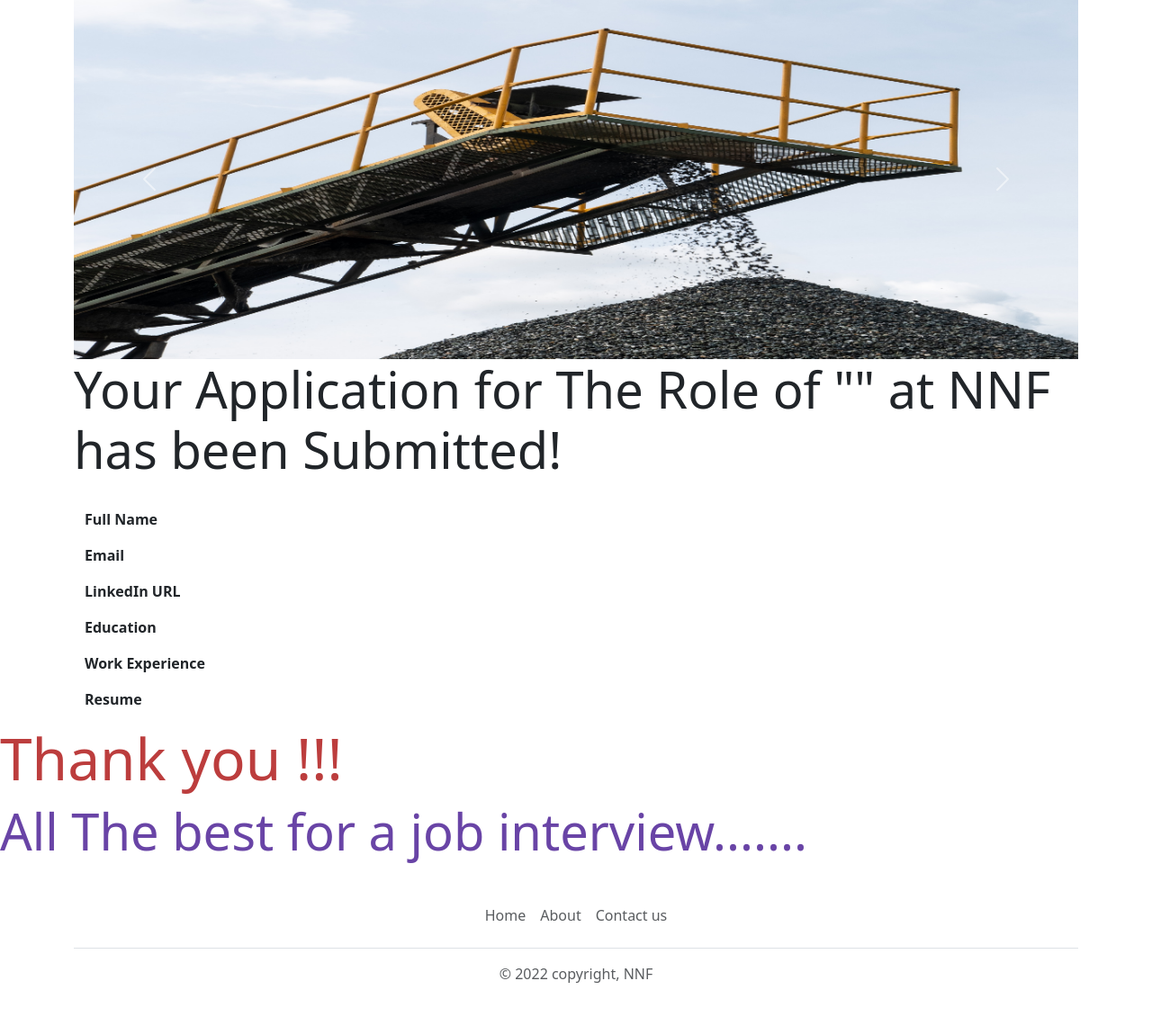
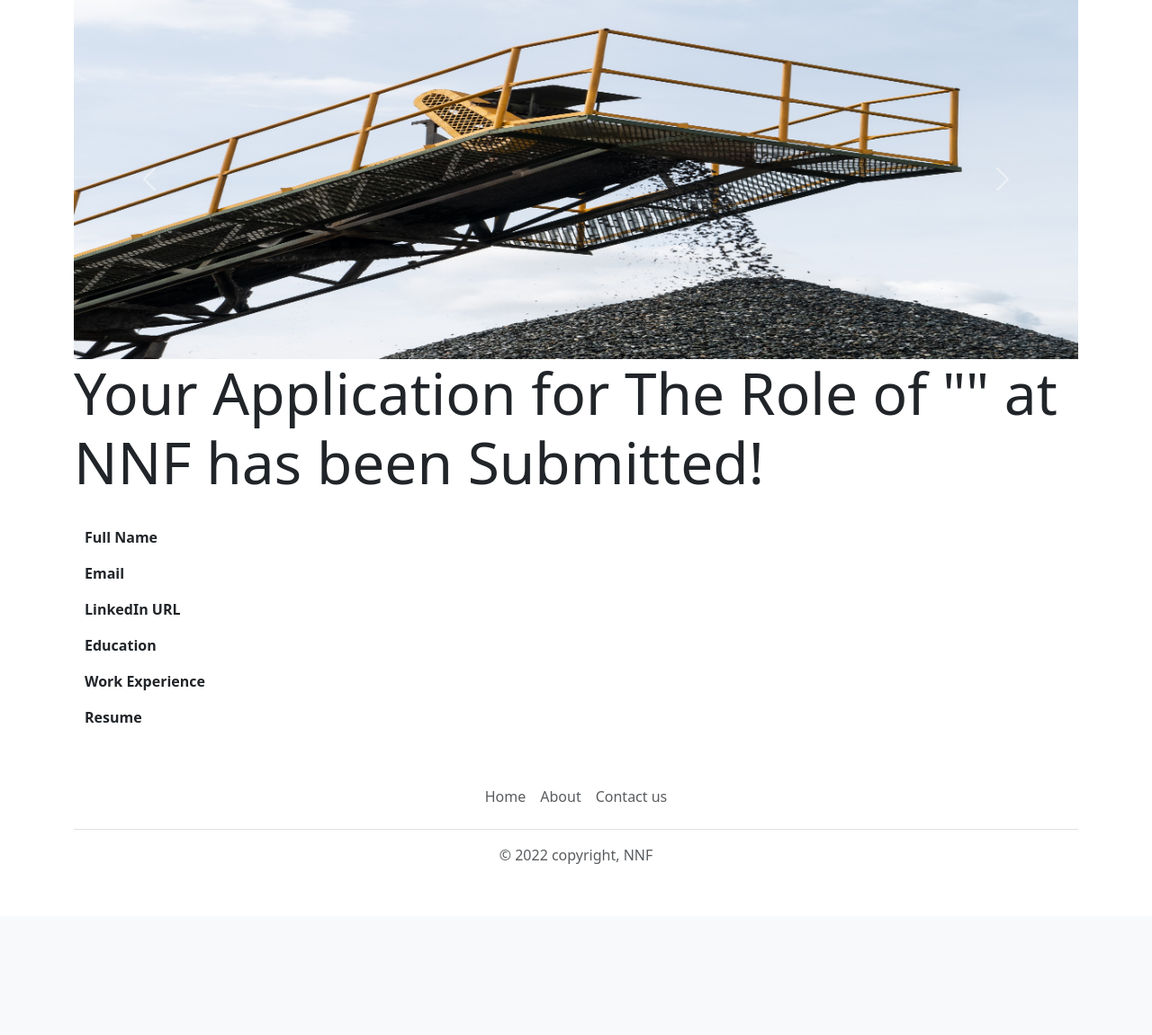
Before and after one commit to cnchoudhari/careers_website, a Flask app: template templates/app_submitted.html in a window 1280 px wide. Shown: the part 161-1311 px from the top of the page at 90% size. After the commit the page ends 1121 px from the top, so only its background shows below. Run offline with Flask 3, Linux system fonts and the light colour scheme; the template is opened without the code that fills it, so the values that code supplies are empty.

Commit message:
some code edit

```diff
--- a/templates/app_submitted.html
+++ b/templates/app_submitted.html
@@ -14,7 +14,7 @@
 
 
     <div class="mb-3 d-flex justify-content-center">
-    <p class="display-4">
+    <p class="display-3">
         Your Application for The Role of <b>"{{job['title']}}"</b> at NNF has been Submitted!
       </p>
     </div>
@@ -96,10 +96,6 @@
 
 
 
-         <div>
-    <h1 class="display-3" style="color:rgb(188, 61, 61);"> Thank you !!!</h1>
-    <p class="display-4" style="color:#6944a6;"> All The best for a job interview.......</p>
-         </div>
    {% include 'footer.html'%}
 
 </body>
```
